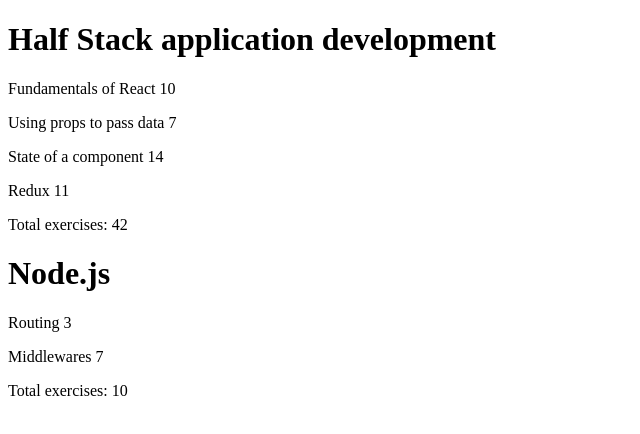
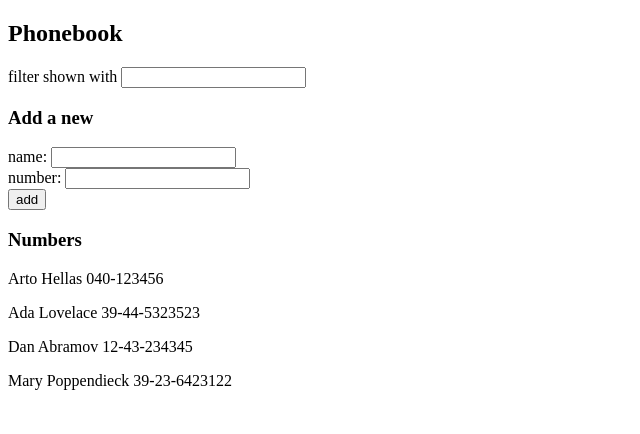
Before and after one commit to falvarezz139/fullstack_fer, a React (Vite) app: page / in a window 1280 px wide. Shown: the top 434 px of the page, without its empty margins (0-640 px from the left). Built offline with nearby package versions, Linux system fonts and the light colour scheme.

Commit message:
ejercicio 2.6-2.9

```diff
--- a/src/App.jsx
+++ b/src/App.jsx
@@ -1,75 +1,92 @@
-const Course = ({ course }) => {
-  return (
+import { useState } from "react";
+
+const Filter = ({ filter, handleFilterChange }) => (
+  <div>
+    filter shown with <input value={filter} onChange={handleFilterChange} />
+  </div>
+);
+
+const PersonForm = ({
+  addPerson,
+  newName,
+  handleNameChange,
+  newNumber,
+  handleNumberChange,
+}) => (
+  <form onSubmit={addPerson}>
     <div>
-      <h1>{course.name}</h1>
-      {course.parts.map((part) => (
-        <p key={part.id}>
-          {part.name} {part.exercises}
-        </p>
-      ))}
+      name: <input value={newName} onChange={handleNameChange} />
     </div>
-  );
-};
+    <div>
+      number: <input value={newNumber} onChange={handleNumberChange} />
+    </div>
+    <div>
+      <button type="submit">add</button>
+    </div>
+  </form>
+);
 
-const Total = ({ course }) => {
-  const total = course.parts.reduce((sum, part) => sum + part.exercises, 0);
-  return <p>Total exercises: {total}</p>;
-};
+const Persons = ({ personsToShow }) => (
+  <div>
+    {personsToShow.map((person) => (
+      <p key={person.id}>
+        {person.name} {person.number}
+      </p>
+    ))}
+  </div>
+);
 
 const App = () => {
-  const courses = [
-    {
-      name: "Half Stack application development",
-      id: 1,
-      parts: [
-        {
-          name: "Fundamentals of React",
-          exercises: 10,
-          id: 1,
-        },
-        {
-          name: "Using props to pass data",
-          exercises: 7,
-          id: 2,
-        },
-        {
-          name: "State of a component",
-          exercises: 14,
-          id: 3,
-        },
-        {
-          name: "Redux",
-          exercises: 11,
-          id: 4,
-        },
-      ],
-    },
-    {
-      name: "Node.js",
-      id: 2,
-      parts: [
-        {
-          name: "Routing",
-          exercises: 3,
-          id: 1,
-        },
-        {
-          name: "Middlewares",
-          exercises: 7,
-          id: 2,
-        },
-      ],
-    },
-  ];
+  const [persons, setPersons] = useState([
+    { name: "Arto Hellas", number: "040-123456", id: 1 },
+    { name: "Ada Lovelace", number: "39-44-5323523", id: 2 },
+    { name: "Dan Abramov", number: "12-43-234345", id: 3 },
+    { name: "Mary Poppendieck", number: "39-23-6423122", id: 4 },
+  ]);
+  const [newName, setNewName] = useState("");
+  const [newNumber, setNewNumber] = useState("");
+  const [filter, setFilter] = useState("");
+
+  const addPerson = (event) => {
+    event.preventDefault();
+    if (persons.some((person) => person.name === newName)) {
+      alert(`${newName} is already added to phonebook`);
+      return;
+    }
+    const newPerson = {
+      name: newName,
+      number: newNumber,
+      id: persons.length + 1,
+    };
+    setPersons(persons.concat(newPerson));
+    setNewName("");
+    setNewNumber("");
+  };
+
+  const handleNameChange = (event) => setNewName(event.target.value);
+  const handleNumberChange = (event) => setNewNumber(event.target.value);
+  const handleFilterChange = (event) => setFilter(event.target.value);
+
+  const personsToShow = filter
+    ? persons.filter((person) =>
+        person.name.toLowerCase().includes(filter.toLowerCase())
+      )
+    : persons;
 
   return (
     <div>
-      {courses.map((course) => (
-        <div key={course.id}>
-          <Course course={course} />
-          <Total course={course} />
-        </div>
-      ))}
+      <h2>Phonebook</h2>
+      <Filter filter={filter} handleFilterChange={handleFilterChange} />
+      <h3>Add a new</h3>
+      <PersonForm
+        addPerson={addPerson}
+        newName={newName}
+        handleNameChange={handleNameChange}
+        newNumber={newNumber}
+        handleNumberChange={handleNumberChange}
+      />
+      <h3>Numbers</h3>
+      <Persons personsToShow={personsToShow} />
     </div>
   );
 };
--- a/src/main.jsx
+++ b/src/main.jsx
@@ -1,6 +1,24 @@
 import ReactDOM from "react-dom/client";
-import React from "react";
-
 import App from "./App";
 
-ReactDOM.createRoot(document.getElementById("root")).render(<App />);
+const notes = [
+  {
+    id: 1,
+    content: "HTML is easy",
+    important: true,
+  },
+  {
+    id: 2,
+    content: "Browser can execute only JavaScript",
+    important: false,
+  },
+  {
+    id: 3,
+    content: "GET and POST are the most important methods of HTTP protocol",
+    important: true,
+  },
+];
+
+ReactDOM.createRoot(document.getElementById("root")).render(
+  <App notes={notes} />
+);
```
